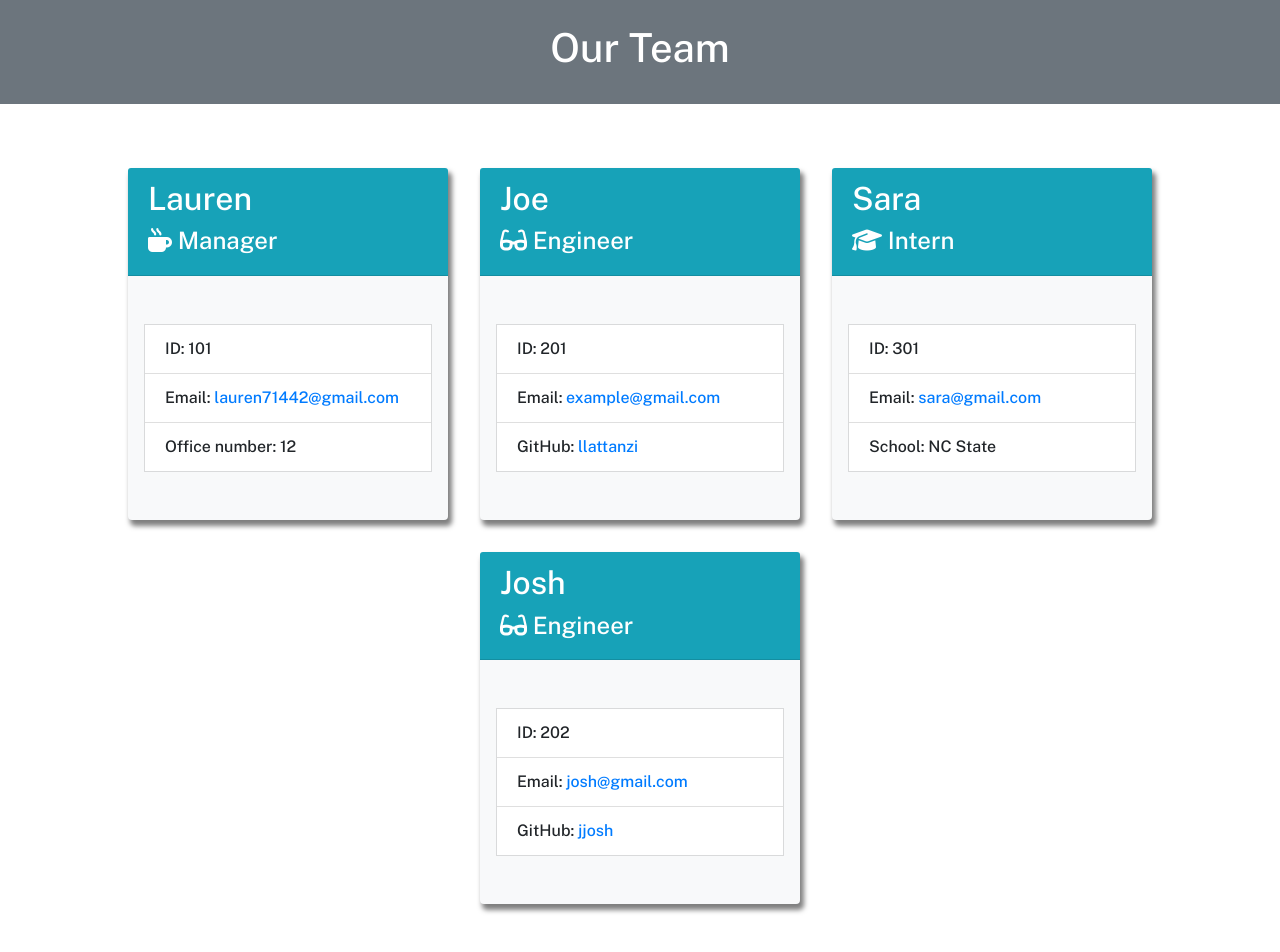
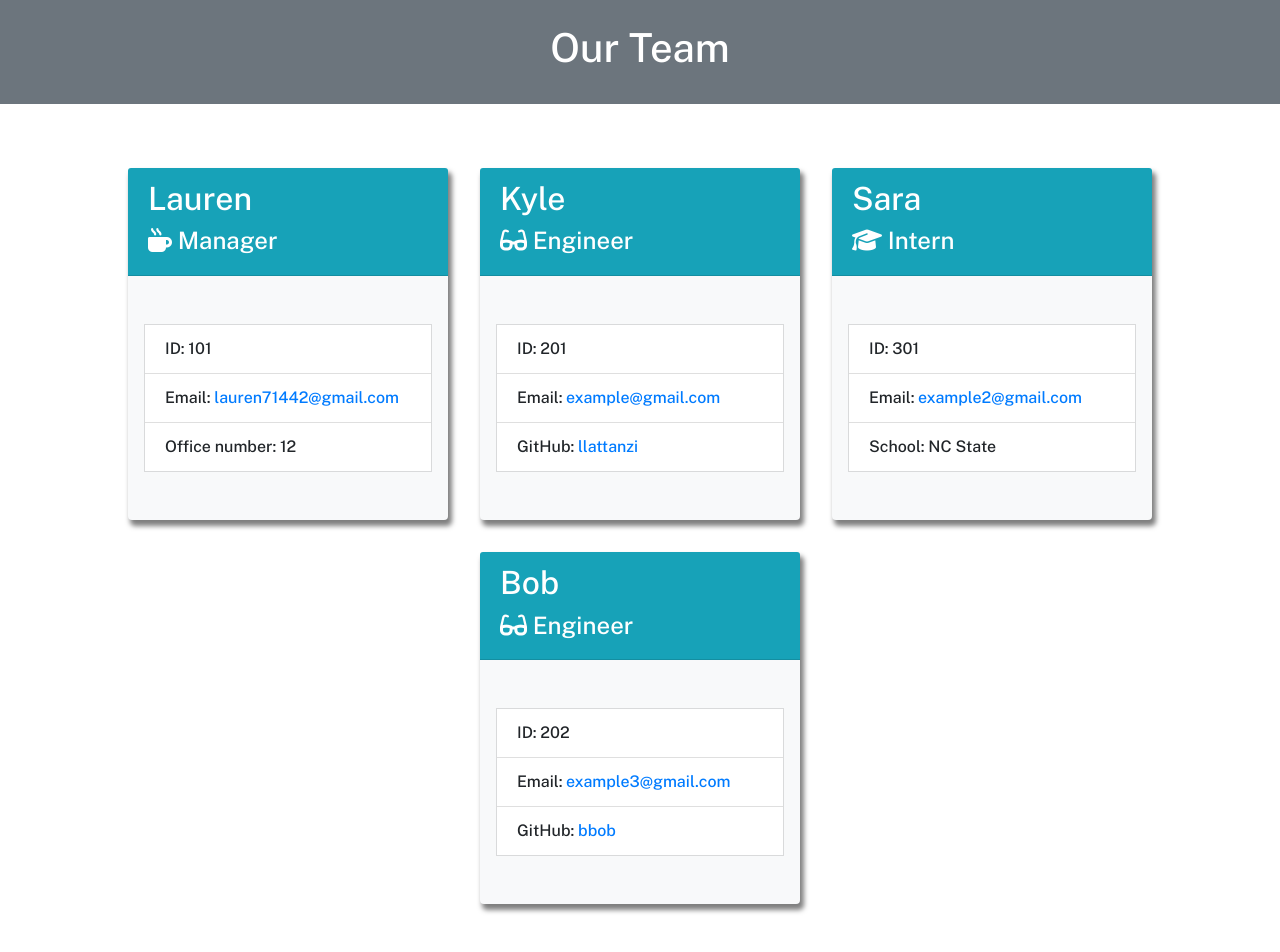
Before and after one commit to llattanzi/Team-Builder, a website: page dist/index.html in a window 1280 px wide. Drawn offline with nearby package versions, Linux system fonts and the light colour scheme.

Commit message:
final touches

```diff
--- a/dist/index.html
+++ b/dist/index.html
@@ -38,7 +38,7 @@
 
         <div class="card bg-light m-3" style="width: 20rem;">
             <div class="card-header bg-info text-white">
-                <h2>Joe</h2>
+                <h2>Kyle</h2>
                 <h4><i class="fa-solid fa-glasses"></i> Engineer</h4>
             </div>
             <div class="card-body px-3 py-5">
@@ -61,7 +61,7 @@
                 <ul class="list-group list-group-flush">
                     <li class="list-group-item">ID: 301</li>
                     <li class="list-group-item">
-                        Email: <a href="mailto:sara@gmail.com">sara@gmail.com</a>
+                        Email: <a href="mailto:example2@gmail.com">example2@gmail.com</a>
                     </li>
                     <li class="list-group-item">School: NC State</li>
                 </ul>
@@ -70,16 +70,16 @@
 
         <div class="card bg-light m-3" style="width: 20rem;">
             <div class="card-header bg-info text-white">
-                <h2>Josh</h2>
+                <h2>Bob</h2>
                 <h4><i class="fa-solid fa-glasses"></i> Engineer</h4>
             </div>
             <div class="card-body px-3 py-5">
                 <ul class="list-group list-group-flush">
                     <li class="list-group-item">ID: 202</li>
                     <li class="list-group-item">
-                        Email: <a href="mailto:josh@gmail.com">josh@gmail.com</a>
+                        Email: <a href="mailto:example3@gmail.com">example3@gmail.com</a>
                     </li>
-                    <li class="list-group-item">GitHub: <a href="https://www.github.com/jjosh/" target="_blank">jjosh</a></li>
+                    <li class="list-group-item">GitHub: <a href="https://www.github.com/bbob/" target="_blank">bbob</a></li>
                 </ul>
             </div>
         </div>
```
